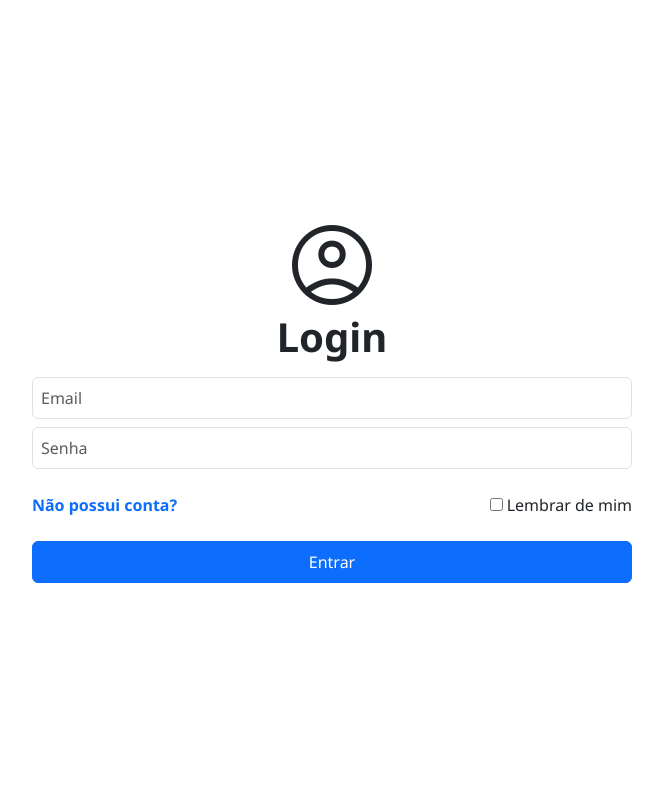
After one commit to hallan-n/dose-certa, a PHP site: page / in a window 1280 px wide. The commit adds this page. Shown: the whole page, without its empty margins (308-971 px from the left). Run offline with PHP 8.4, Linux system fonts and the light colour scheme.

Commit message:
refactor: Estruturando o projeto

```diff
--- /dev/null
+++ b/app/index.php
@@ -0,0 +1,5 @@
+<link rel="stylesheet" href="./assets/css/global.css">
+<link rel="stylesheet" href="./assets/css/account.css">
+<?php
+include "./pages/login.php"
+?>
--- a/app/statics/pages/create-account.html
+++ b/app/pages/create-account.php
@@ -3,8 +3,8 @@
 <head>
     <meta charset="UTF-8">
     <meta name="viewport" content="width=device-width, initial-scale=1.0">
-    <link rel="stylesheet" href="../css/global.css">
-    <link rel="stylesheet" href="../css/account.css">
+    <link rel="stylesheet" href="../assets/css/global.css">
+    <link rel="stylesheet" href="../assets/css/account.css">
     <title>Criar conta</title>
 </head>
 <body>
@@ -22,7 +22,7 @@
                     <input class="form-control mt-2 p-2" type="email" name="email" id="email" placeholder="Email">
                     <input class="form-control mt-2 p-2" type="tel" name="tel" id="tel" placeholder="Telefone">
                     <input class="form-control mt-2 p-2" type="password" name="password" id="password" placeholder="Senha">
-                    <a class="text-end mt-4 text-decoration-none fw-bold" href="login.html">Ja possui conta?</a>
+                    <a class="text-end mt-4 text-decoration-none fw-bold" href="login.php">Ja possui conta?</a>
                     <button class="btn btn-primary mt-4 p-2" type="button">Criar conta</button>
                 </form>
             </section>
--- /dev/null
+++ b/app/pages/login.php
@@ -0,0 +1,38 @@
+<!DOCTYPE html>
+<html lang="pt-BR">
+<head>
+    <meta charset="UTF-8">
+    <meta name="viewport" content="width=device-width, initial-scale=1.0">
+    <link rel="stylesheet" href="../assets/css/global.css">
+    <link rel="stylesheet" href="../assets/css/account.css">
+    <title>Login</title>
+</head>
+
+<body>
+<main class="p-5 d-flex align-items-center">
+    <div class="w-100">
+        <section>
+            <div class="d-flex flex-column ">
+                <span style="font-size: 600%" class="mx-auto material-symbols-outlined">account_circle</span>
+                <h1 class="text-nowrap fw-bold text-center">Login</h1>
+            </div>
+        </section>
+        <section>
+            <form class="d-flex flex-column mx-auto" action="">
+                <input class="form-control mt-2 p-2" type="email" name="email" id="email" placeholder="Email">
+                <input class="form-control mt-2 p-2" type="password" name="password" id="password"
+                       placeholder="Senha">
+                <div class="mt-4 d-flex align-items-center justify-content-between">
+                    <a class="text-decoration-none fw-bold" href="create-account.php">Não possui conta?</a>
+                    <div>
+                        <input type="checkbox" name="remember" id="remember">
+                        <label for="remember">Lembrar de mim</label>
+                    </div>
+                </div>
+                <button class="btn btn-primary mt-4 p-2" type="button">Entrar</button>
+            </form>
+        </section>
+    </div>
+</main>
+</body>
+</html>
--- a/app/statics/pages/medication_list.html
+++ b/app/pages/medication_list.php
@@ -4,8 +4,8 @@
 <head>
     <meta charset="UTF-8">
     <meta name="viewport" content="width=device-width, initial-scale=1.0">
-    <link rel="stylesheet" href="../css/global.css">
-    <link rel="stylesheet" href="../css/medication_list.css">
+    <link rel="stylesheet" href="../assets/css/global.css">
+    <link rel="stylesheet" href="../assets/css/medication_list.css">
     <title>Lista de remédios</title>
 </head>
 
```
Also changed, not shown: app/statics/pages/login.html (deleted, +0 -38 lines), app/assets/css/account.css (renamed from app/statics/css/account.css), app/assets/css/global.css (renamed from app/statics/css/global.css), app/assets/css/medication_list.css (renamed from app/statics/css/medication_list.css), app/assets/images/login.jpg (renamed from app/statics/images/login.jpg), 1 other file.
